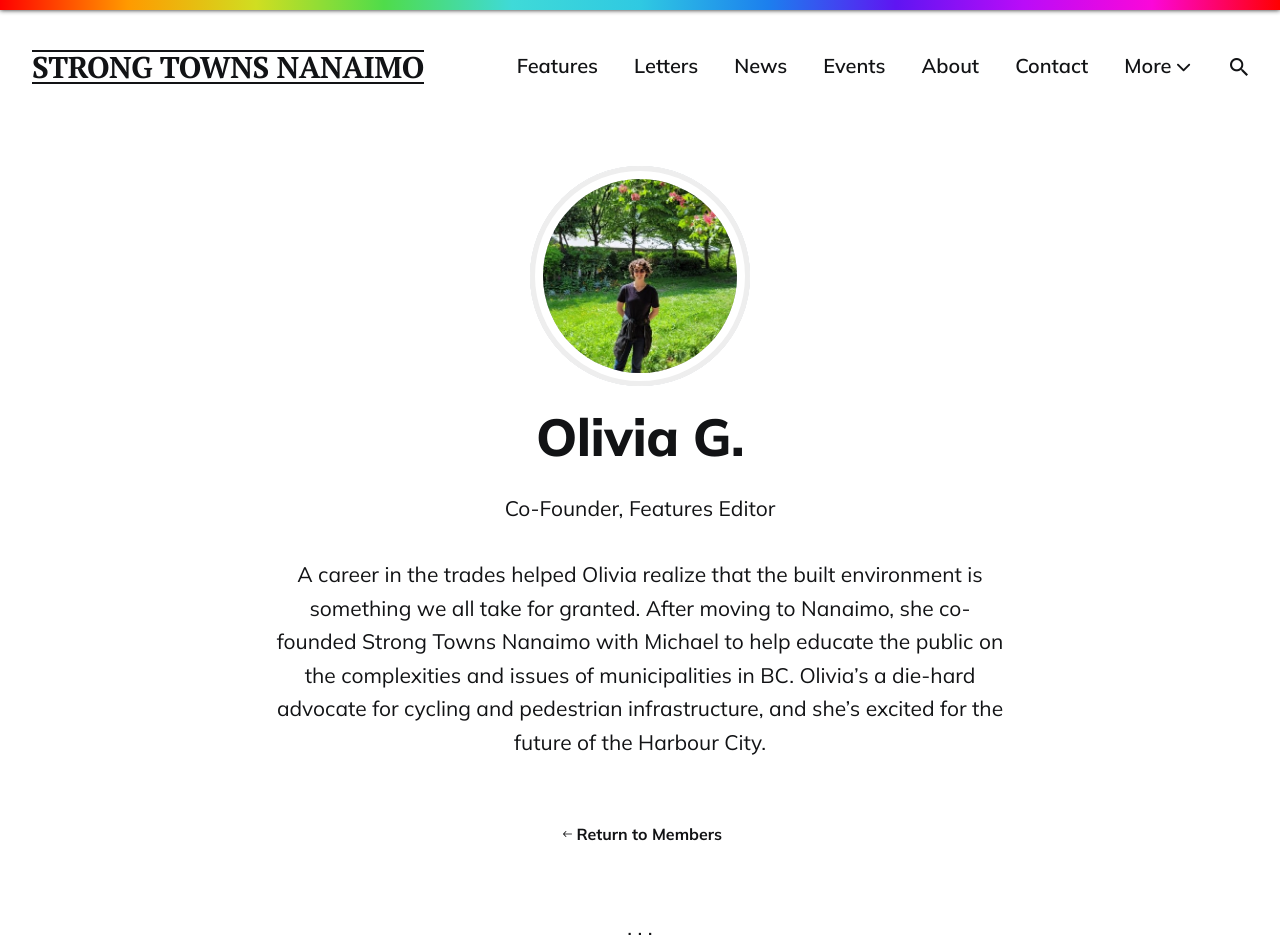
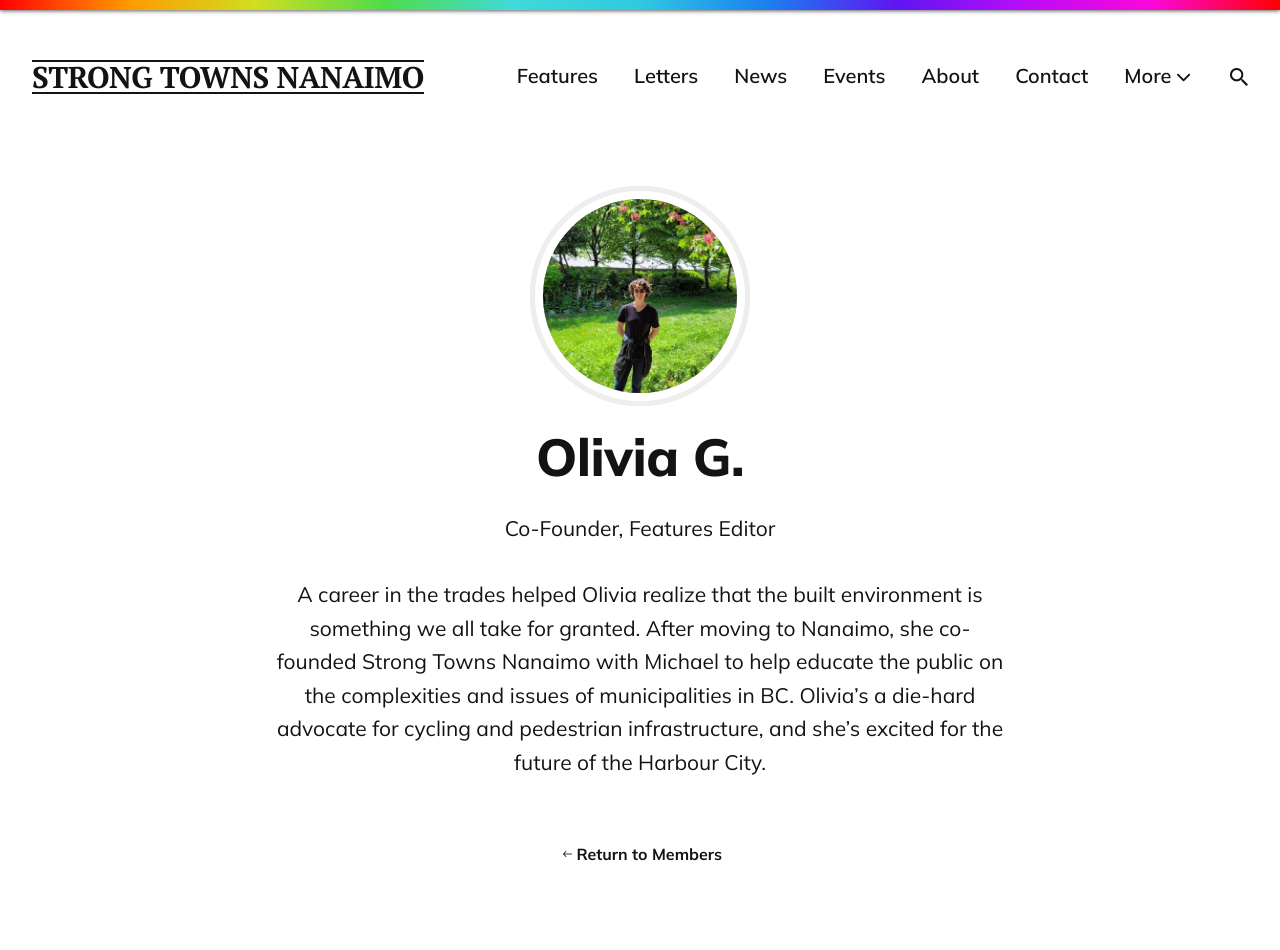
Before and after one commit to LaputanMachines/beautiful-nanaimo, a Jekyll site: the page built from _authors/olivia.md, in a window 1280 px wide. Shown: the top 950 px of the page. Built offline with Jekyll 4.4.1, drawn with Linux system fonts in a browser that asks for light colours.

Commit message:
Increase navbar top/bottom spacing

```diff
--- a/_sass/3-modules/_header.scss
+++ b/_sass/3-modules/_header.scss
@@ -74,7 +74,7 @@
     display: flex;
     align-items: center;
     flex-wrap: wrap;
-    padding: 30px calc(#{$container-offset}) 10px calc(#{$container-offset});
+    padding: 40px calc(#{$container-offset}) 20px calc(#{$container-offset});
     line-height: 1;
   }
 
--- a/_sass/3-modules/_pagination.scss
+++ b/_sass/3-modules/_pagination.scss
@@ -1,12 +1,7 @@
 /* Pagination */
 .pagination {
   margin-top: 16px;
-  margin-bottom: 96px;
   text-align: center;
-
-  @media (max-width: $desktop) {
-    margin-bottom: 80px;
-  }
 
   @media (max-width: $mobile) {
     margin-bottom: 45px;
--- a/_sass/3-modules/_sections.scss
+++ b/_sass/3-modules/_sections.scss
@@ -1,6 +1,6 @@
 /* Sections */
 .section__head {
-  padding-top: 32px;
+  padding-top: 30px;
   margin-bottom: 28px;
   border-top: 1px solid var(--border-alt-color);
 
```
